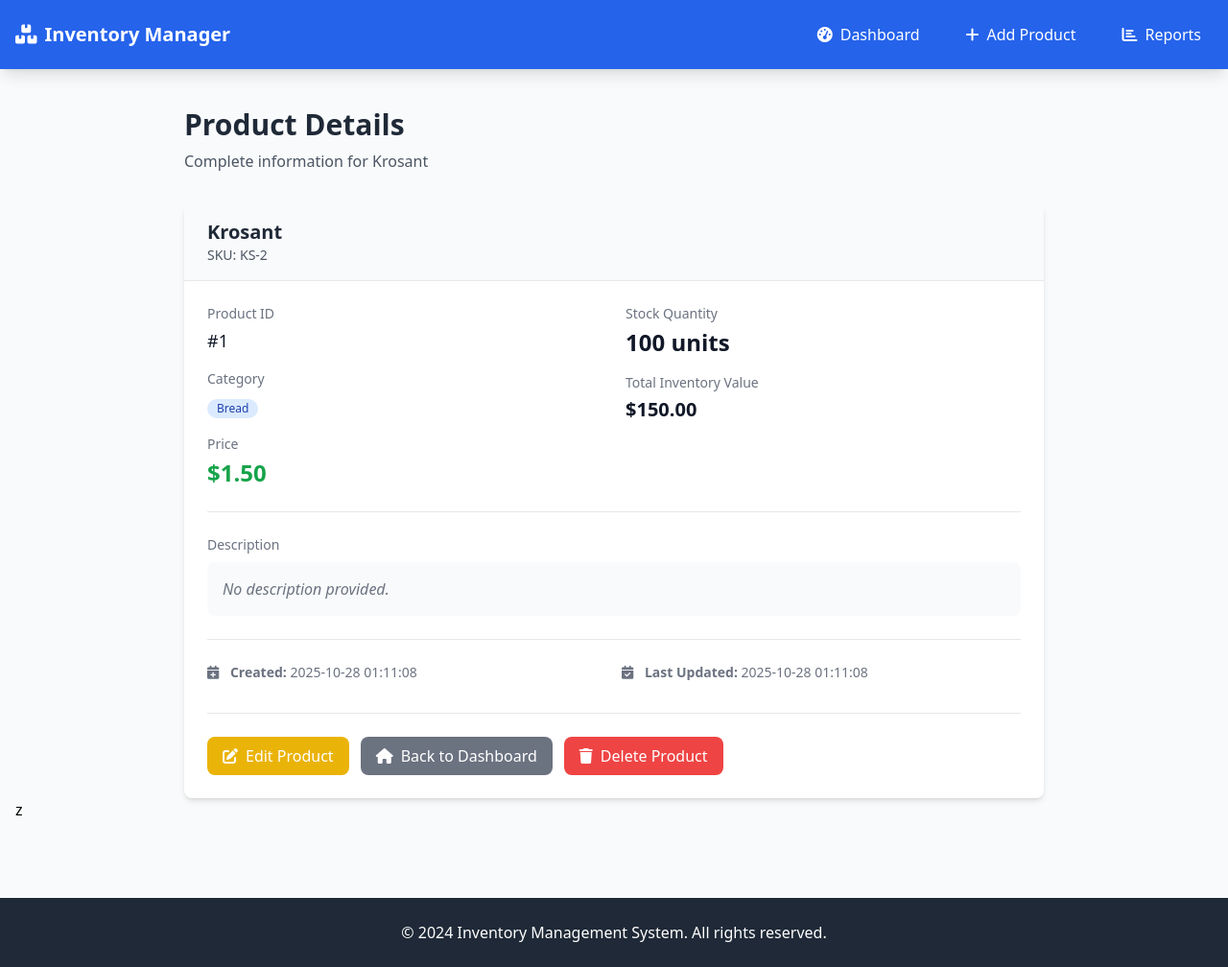
After one commit to sreyroth1/inventory_management_system, a Flask app: page /view-product/1 in a window 1280 px wide. The commit adds this page. Shown: the whole page at 96% size. Run offline with Flask 3, Linux system fonts and the light colour scheme; data comes from the database, SQL or seed files in the repository; both versions use the stored data as it was after the commit; some libraries are stand-ins or nearby versions.

Commit message:
update on view_product page

```diff
--- a/app.py
+++ b/app.py
@@ -355,6 +355,10 @@ def api_get_categories():
         return jsonify([cat[0] for cat in categories])
     except Exception as e:
         return jsonify({'error': str(e)}), 500
+@app.route('/view-product/<int:id>')
+def view_product_page(id):
+    product = Product.query.get_or_404(id)
+    return render_template('view_product.html', product=product)
 
 if __name__ == '__main__':
     with app.app_context():
--- a/templates/add_product.html
+++ b/templates/add_product.html
@@ -29,8 +29,8 @@
                     <select id="category" name="category" required
                             class="w-full px-3 py-2 border border-gray-300 rounded-md focus:outline-none focus:ring-2 focus:ring-blue-500">
                         <option value="">Select a category</option>
-                        <option value="Drink[ice]">Drink[ice]</option>
-                        <option value="Drink[hot]">Drink[hot]</option>
+                        <option value="Drink[ice]">Ice</option>
+                        <option value="Drink[hot]">Hot</option>
                         <option value="Bread">Bread</option>
                         <option value="Snack">Snack</option>
                         <option value="Beauty">Beauty</option>
--- a/templates/dashboard.html
+++ b/templates/dashboard.html
@@ -130,9 +130,12 @@
                     </td>
                     <td class="px-6 py-4 whitespace-nowrap text-sm font-medium">
                         <div class="flex space-x-2">
+                             <a href="/view-product/{{ product.id }}" class=" items-blue ">
+            <i class="fas fa-eye mr-1"></i>
                             <a href="/edit-product/{{ product.id }}" class="text-blue-600 hover:text-blue-900">Edit</a>
                             <a href="/delete-product/{{ product.id }}" class="text-red-600 hover:text-red-900"
                                onclick="return confirm('Are you sure you want to delete this product?')">Delete</a>
+
                         </div>
                     </td>
                 </tr>
--- /dev/null
+++ b/templates/view_product.html
@@ -0,0 +1,123 @@
+{% extends "base.html" %}
+
+{% block title %}View Product - {{ product.name }}{% endblock %}
+
+{% block content %}
+<div class="max-w-4xl mx-auto">
+    <!-- Header -->
+    <div class="mb-8">
+        <div class="flex justify-between items-center">
+            <h1 class="text-3xl font-bold text-gray-800">Product Details</h1>
+            <!-- <a href="/" class="bg-blue-500 hover:bg-blue-600 text-white px-4 py-2 rounded-lg transition duration-200">
+                <i class="fas fa-arrow-left mr-2"></i>Back to Dashboard
+            </a> -->
+        </div>
+        <p class="text-gray-600 mt-2">Complete information for {{ product.name }}</p>
+    </div>
+
+    <!-- Product Details Card -->
+    <div class="bg-white rounded-lg shadow-md overflow-hidden">
+        <div class="px-6 py-4 border-b border-gray-200 bg-gray-50">
+            <h2 class="text-xl font-semibold text-gray-800">{{ product.name }}</h2>
+            <p class="text-gray-600 text-sm">SKU: {{ product.sku }}</p>
+        </div>
+
+        <div class="p-6">
+            <div class="grid grid-cols-1 md:grid-cols-2 gap-6">
+                <!-- Basic Information -->
+                <div class="space-y-4">
+                    <div>
+                        <h3 class="text-sm font-medium text-gray-500">Product ID</h3>
+                        <p class="mt-1 text-lg text-gray-900">#{{ product.id }}</p>
+                    </div>
+
+                    <div>
+                        <h3 class="text-sm font-medium text-gray-500">Category</h3>
+                        <p class="mt-1 text-lg text-gray-900">
+                            <span class="inline-flex items-center px-2.5 py-0.5 rounded-full text-xs font-medium bg-blue-100 text-blue-800">
+                                {{ product.category }}
+                            </span>
+                        </p>
+                    </div>
+
+                    <div>
+                        <h3 class="text-sm font-medium text-gray-500">Price</h3>
+                        <p class="mt-1 text-2xl font-bold text-green-600">${{ "%.2f"|format(product.price) }}</p>
+                    </div>
+                </div>
+
+                <!-- Inventory Information -->
+                <div class="space-y-4">
+                    <div>
+                        <h3 class="text-sm font-medium text-gray-500">Stock Quantity</h3>
+                        <p class="mt-1 text-2xl font-bold {% if product.quantity <= 10 %}text-red-600{% else %}text-gray-900{% endif %}">
+                            {{ product.quantity }} units
+                        </p>
+                        {% if product.quantity <= 10 %}
+                        <p class="text-sm text-red-500 mt-1">
+                            <i class="fas fa-exclamation-triangle mr-1"></i>Low stock alert!
+                        </p>
+                        {% endif %}
+                    </div>
+
+                    <div>
+                        <h3 class="text-sm font-medium text-gray-500">Total Inventory Value</h3>
+                        <p class="mt-1 text-xl font-semibold text-gray-900">${{ "%.2f"|format(product.total_value) }}</p>
+                    </div>
+                </div>
+            </div>
+
+            <!-- Description -->
+            <div class="mt-6 pt-6 border-t border-gray-200">
+                <h3 class="text-sm font-medium text-gray-500 mb-2">Description</h3>
+                <div class="bg-gray-50 rounded-lg p-4">
+                    {% if product.description %}
+                        <p class="text-gray-700 whitespace-pre-line">{{ product.description }}</p>
+                    {% else %}
+                        <p class="text-gray-500 italic">No description provided.</p>
+                    {% endif %}
+                </div>
+            </div>
+
+            <!-- Timestamps -->
+            <div class="mt-6 pt-6 border-t border-gray-200">
+                <div class="grid grid-cols-1 md:grid-cols-2 gap-4 text-sm text-gray-500">
+                    <div>
+                        <i class="fas fa-calendar-plus mr-2"></i>
+                        <strong>Created:</strong> {{ product.created_at.strftime('%Y-%m-%d %H:%M:%S') }}
+                    </div>
+                    <div>
+                        <i class="fas fa-calendar-check mr-2"></i>
+                        <strong>Last Updated:</strong> {{ product.updated_at.strftime('%Y-%m-%d %H:%M:%S') }}
+                    </div>
+                </div>
+            </div>
+
+            <!-- Action Buttons -->
+            <div class="mt-8 pt-6 border-t border-gray-200 flex flex-wrap gap-3">
+                <a href="/edit-product/{{ product.id }}"
+                   class="bg-yellow-500 hover:bg-yellow-600 text-white px-4 py-2 rounded-lg transition duration-200">
+                    <i class="fas fa-edit mr-2"></i>Edit Product
+                </a>
+                <a href="/"
+                   class="bg-gray-500 hover:bg-gray-600 text-white px-4 py-2 rounded-lg transition duration-200">
+                    <i class="fas fa-home mr-2"></i>Back to Dashboard
+                </a>
+                <button onclick="confirmDelete({{ product.id }})"
+                        class="bg-red-500 hover:bg-red-600 text-white px-4 py-2 rounded-lg transition duration-200">
+                    <i class="fas fa-trash mr-2"></i>Delete Product
+                </button>
+            </div>
+        </div>
+    </div>
+</div>z
+
+<!-- Delete Confirmation Script -->
+<script>
+function confirmDelete(productId) {
+    if (confirm('Are you sure you want to delete this product? This action cannot be undone.')) {
+        window.location.href = '/delete-product/' + productId;
+    }
+}
+</script>
+{% endblock %}
```
Also changed, not shown: instance/inventory.db, templates/profile.html (added).
